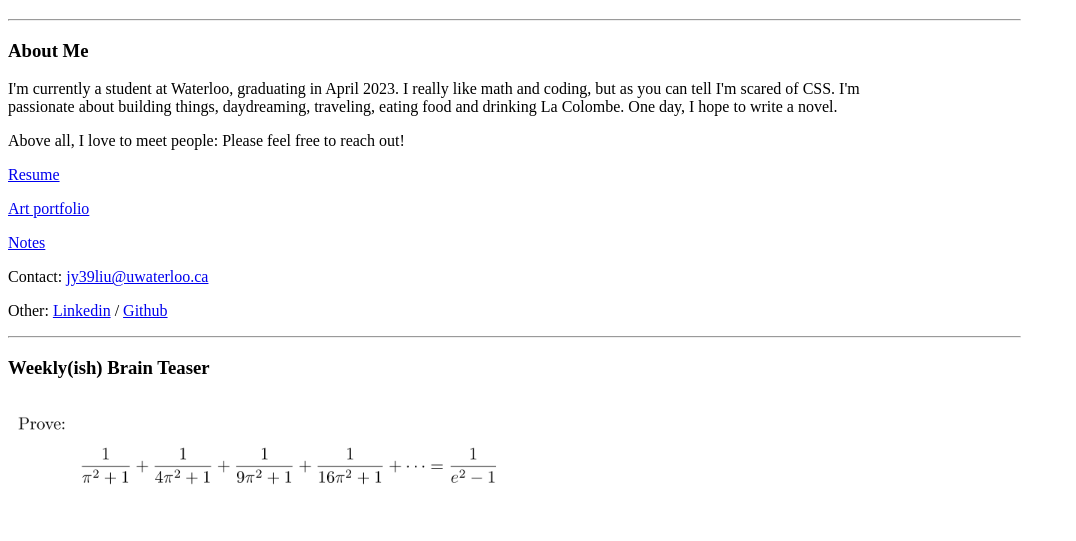
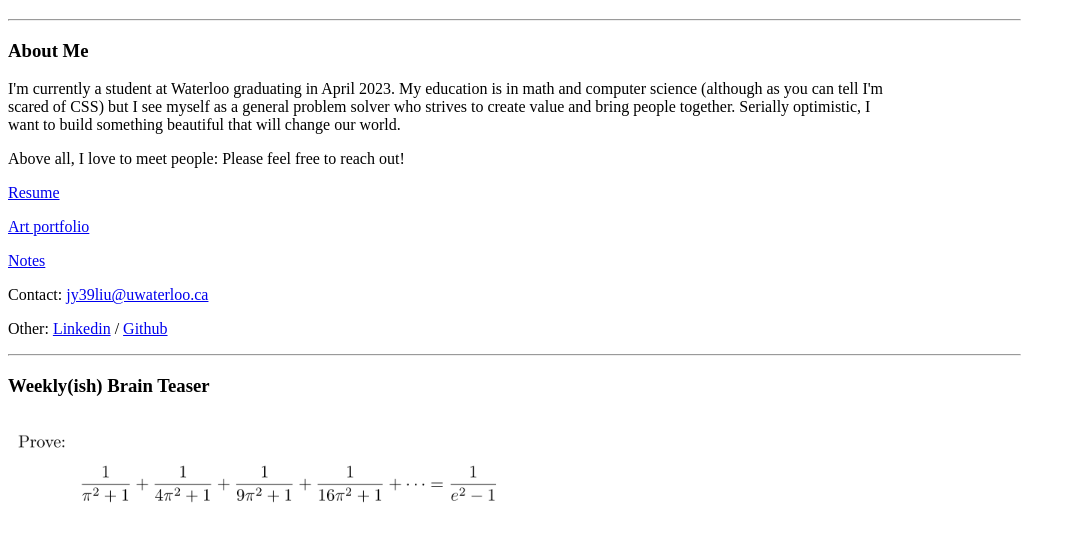
Before and after one commit to jyfliu/jyfliu.github.io, a plain HTML site: page index.html in a window 1280 px wide. Shown: the part 61-602 px from the top of the page, without its empty margins (0-1076 px from the left). Drawn offline with Linux system fonts and the light colour scheme.

Commit message:
Update Index

```diff
--- a/index.html
+++ b/index.html
@@ -8,10 +8,11 @@
   <h1> Hi! My name is Jeffrey!</h1>
   <hr style="width:80%;margin-left:0"> <!-- very scary -->
   <h3>About Me</h3>
-  <p style="width:70%">I'm currently a student at Waterloo, graduating in April 2023. I really like math and coding, but as you can tell I'm scared of CSS. I'm
-  passionate about building things, daydreaming, traveling, eating food and drinking La Colombe. One day, I hope to write a novel.</p>
+  <p style="width:70%">I'm currently a student at Waterloo graduating in April 2023. My education is in math and computer science (although as you can tell I'm scared
+  of CSS) but I see myself as a general problem solver who strives to create value and bring people together.
+  Serially optimistic, I want to build something beautiful that will change our world.</p>
   <p>Above all, I love to meet people: Please feel free to reach out!</p>
-  <p><a href="resumes/Jeffrey Liu Resume - F21.pdf">Resume</a></p>
+  <p><a href="resumes/Jeffrey Liu Resume - S22.pdf">Resume</a></p>
   <!--<p><a href="projects.html">cs portfolio</a>!</p>-->
   <p><a href="art.html">Art portfolio</a></p>
   <p><a href="notes.html">Notes</a></p>
```
Also changed, not shown: 1 other file.
